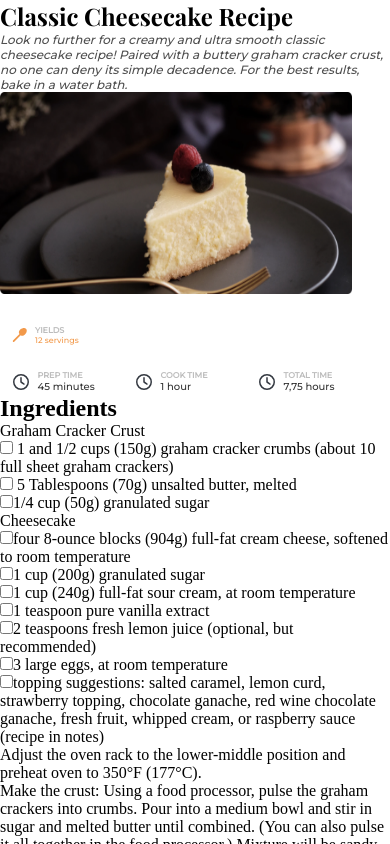
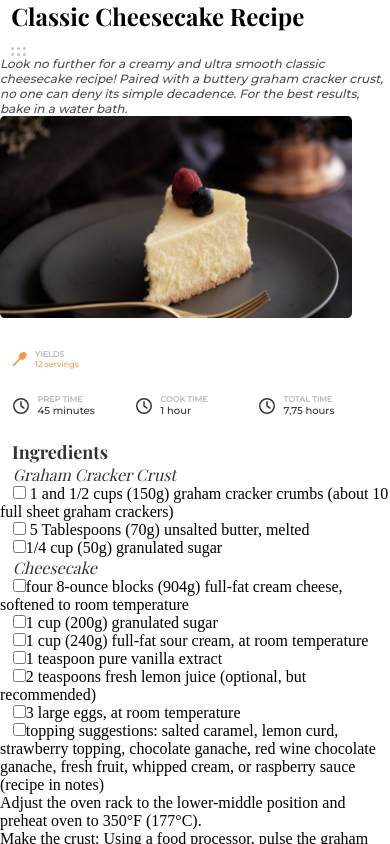
Before and after one commit to mateuszcygan/recipe_page, a plain HTML site: page index.html in a window 390 px wide. Shown: the top 844 px of the page. Drawn offline with nearby package versions, Linux system fonts and the light colour scheme.

Commit message:
grid with circles

```diff
--- a/01index_mobile.css
+++ b/01index_mobile.css
@@ -10,6 +10,19 @@
   font-style: normal;
   font-weight: 700;
   line-height: normal;
+  margin-left: 0.7rem;
+}
+
+#circle {
+  width: 3px;
+  height: 3px;
+  border-radius: 50%;
+  background: #c4c4c4;
+}
+
+#gap {
+  width: 3px;
+  height: 3px;
 }
 
 .title-description {
@@ -113,3 +126,40 @@
   height: 26px;
   margin-left: 0.7rem;
 }
+
+.ingredients {
+  color: var(--Gray-1, #333);
+  font-family: Playfair Display;
+  font-size: 18px;
+  font-style: normal;
+  font-weight: 700;
+  line-height: normal;
+  margin-top: 1.3rem;
+  margin-left: 0.75rem;
+}
+
+.part {
+  color: var(--Gray-1, #333);
+  font-family: Playfair Display;
+  font-size: 16px;
+  font-style: italic;
+  font-weight: 400;
+  line-height: normal;
+  margin-left: 0.8rem;
+}
+
+#graham {
+  margin-top: 0.8rem;
+}
+
+input {
+  margin-left: 0.8rem;
+}
+
+.circles {
+  display: grid;
+  grid-template-columns: repeat(5, min-content);
+  grid-template-rows: repeat(3, min-content);
+  margin-left: 0.7rem;
+  margin-top: 0.94rem;
+}
--- a/index.html
+++ b/index.html
@@ -49,6 +49,25 @@ https://www.figma.com/file/2jVBTSKeCYF0dIN6fi0stX/recipe-blog-challenge?type=des
   </head>
   <body>
     <h1 class="title">Classic Cheesecake Recipe</h1>
+
+    <div class="circles">
+      <div id="circle"></div>
+      <div id="gap"></div>
+      <div id="circle"></div>
+      <div id="gap"></div>
+      <div id="circle"></div>
+      <div id="gap"></div>
+      <div id="gap"></div>
+      <div id="gap"></div>
+      <div id="gap"></div>
+      <div id="gap"></div>
+      <div id="circle"></div>
+      <div id="gap"></div>
+      <div id="circle"></div>
+      <div id="gap"></div>
+      <div id="circle"></div>
+    </div>
+
     <p class="title-description">
       Look no further for a creamy and ultra smooth classic cheesecake recipe!
       Paired with a buttery graham cracker crust, no one can deny its simple
@@ -99,9 +118,9 @@ https://www.figma.com/file/2jVBTSKeCYF0dIN6fi0stX/recipe-blog-challenge?type=des
         </div>
       </div>
     </div>
-    <h2>Ingredients</h2>
+    <h2 class="ingredients">Ingredients</h2>
     <div id="checkboxes">
-      <label>Graham Cracker Crust</label>
+      <label class="part" id="graham">Graham Cracker Crust</label>
       <ul>
         <li>
           <input type="checkbox" /> 1 and 1/2 cups (150g) graham cracker crumbs
@@ -114,7 +133,7 @@ https://www.figma.com/file/2jVBTSKeCYF0dIN6fi0stX/recipe-blog-challenge?type=des
       </ul>
     </div>
     <div id="checkboxes">
-      <label>Cheesecake</label>
+      <label class="part">Cheesecake</label>
       <ul>
         <li>
           <input type="checkbox" />four 8-ounce blocks (904g) full-fat cream
```
